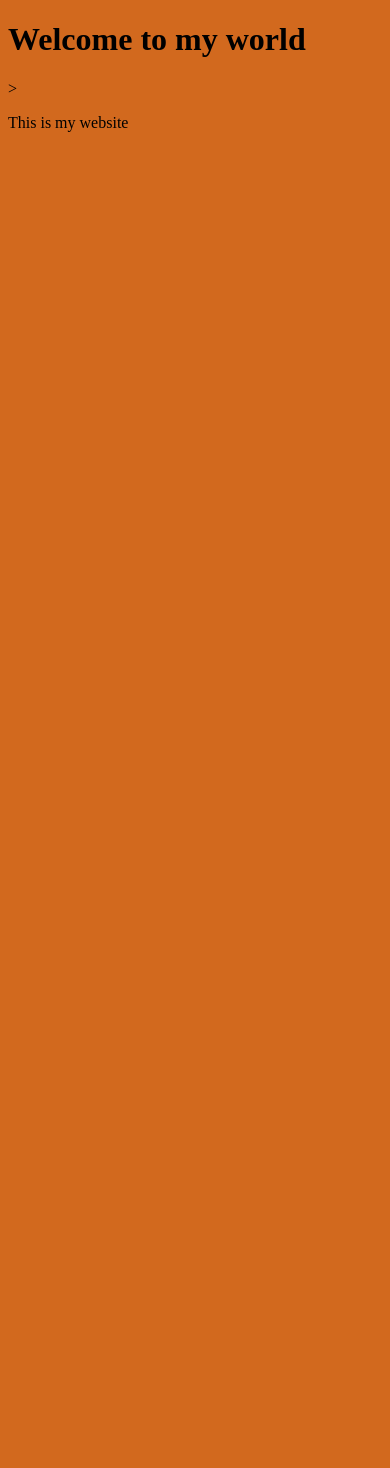
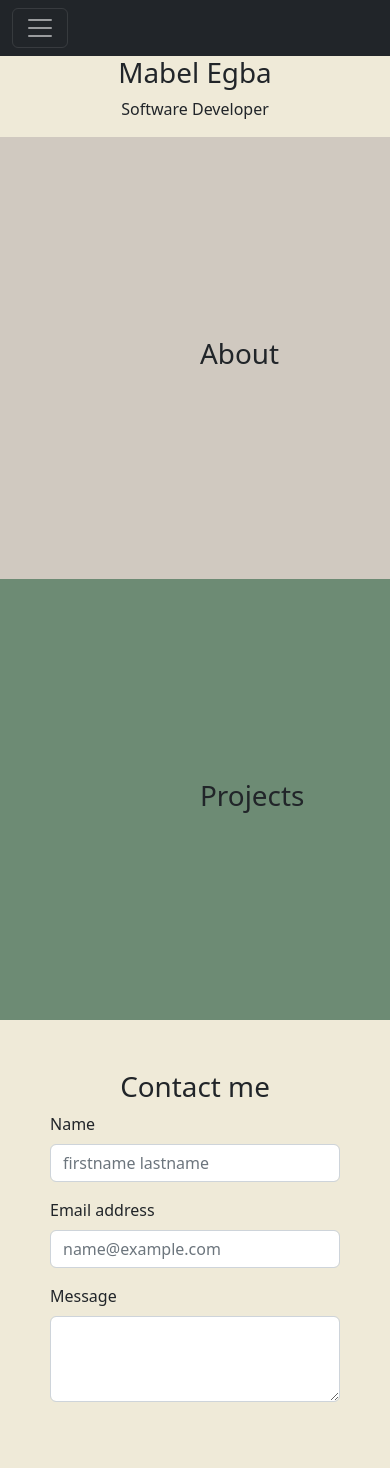
Before and after one commit to mookonkw/mookonkw.github.io, a plain HTML site: page index.html in a window 390 px wide. Before the commit the page ends 844 px from the top, so only its background shows below. Drawn offline with nearby package versions, Linux system fonts and the light colour scheme.

Commit message:
new changes

```diff
--- a/index.html
+++ b/index.html
@@ -5,10 +5,53 @@
     <meta http-equiv="X-UA-Compatible" content="IE=edge">
     <meta name="viewport" content="width=device-width, initial-scale=1.0">
     <title>Mabel Egba</title>
+    <link href="https://cdn.jsdelivr.net/npm/bootstrap@5.2.0-beta1/dist/css/bootstrap.min.css" rel="stylesheet" integrity="sha384-0evHe/X+R7YkIZDRvuzKMRqM+OrBnVFBL6DOitfPri4tjfHxaWutUpFmBp4vmVor" crossorigin="anonymous">
     <link rel="stylesheet" href="./style.css"
 </head>
 <body>
-  <h1>Welcome to my world</h1>>
-    <p>This is my website</p>
+  <div class="collapse" id="navbarToggleExternalContent">
+    <div class="bg-dark p-4">
+      <h5 class="text-white h4">Collapsed content</h5>
+      <span class="text-muted">Toggleable via the navbar brand.</span>
+    </div>
+  </div>
+  <nav class="navbar navbar-dark bg-dark">
+    <div class="container-fluid">
+      <button class="navbar-toggler" type="button" data-bs-toggle="collapse" data-bs-target="#navbarToggleExternalContent" aria-controls="navbarToggleExternalContent" aria-expanded="false" aria-label="Toggle navigation">
+        <span class="navbar-toggler-icon"></span>
+      </button>
+    </div>
+  </nav>
+
+  <header class="top">
+    <h1>Mabel Egba</h1>
+    <p>Software Developer</p>
+  </header>
+
+    <section id="section-1">
+      <h1>About</h1>
+    </section>
+
+    <section id="section-2">
+    <h1>Projects</h1>
+    </section>
+
+    <section id="section-3">
+      <h1 id="section3text">Contact me</h1>
+
+      <div class="mb-3">
+        <label for="exampleFormControlInput1" class="form-label">Name</label>
+        <input type="text" class="form-control" id="exampleFormControlTextarea1" placeholder="firstname lastname">
+      </div>
+      <div class="mb-3">
+        <label for="exampleFormControlInput1" class="form-label">Email address</label>
+        <input type="email" class="form-control" id="exampleFormControlInput1" placeholder="name@example.com">
+      </div>
+      <div class="mb-3">
+        <label for="exampleFormControlTextarea1" class="form-label">Message</label>
+        <textarea class="form-control" id="exampleFormControlTextarea2" rows="3"></textarea>
+      </div>
+    </section>
+
 </body>
 </html>
--- a/style.css
+++ b/style.css
@@ -1,3 +1,42 @@
 body{
-    background-color:chocolate;
+    background-color:#EFEAD8;
+    background-image: url();
 }
+
+.sectionize{
+    border: 5px solid #5F7161;
+    padding: 200px;
+    margin: 20px;
+
+}
+
+#section-1{
+    border: 0px solid;
+    background-color: #D0C9C0;
+    padding: 200px;
+    margin: 0px;
+}
+
+#section-2{
+    border: 0px solid;
+    background-color: #6D8B74;
+    padding: 200px;
+    margin: 0px;
+}
+
+#section-3{
+    border: 0px solid;
+    background-color: #EFEAD8;
+   /* background-color:#5F7161;*/
+    padding: 50px;
+    margin: 0px;
+}
+
+
+.top{
+    text-align: center;
+}
+
+#section3text{
+    text-align: center;
+}
```
